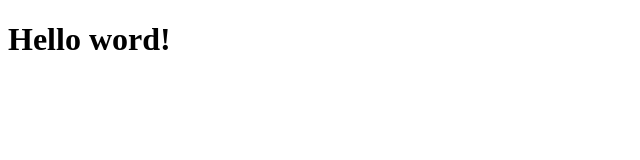
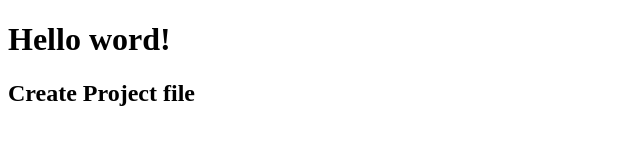
Before and after one commit to olgashulga/JavaScript-DEMO, a plain HTML site: page index.html in a window 1280 px wide. Shown: the whole page, without its empty margins (0-640 px from the left). Drawn offline with Linux system fonts and the light colour scheme.

Commit message:
Create_new_project

```diff
--- a/index.html
+++ b/index.html
@@ -8,6 +8,7 @@
 </head>
 <body>
     <h1>Hello word!</h1>
+    <h2>Create Project file</h2>
 
 </body>
 </html>
```
